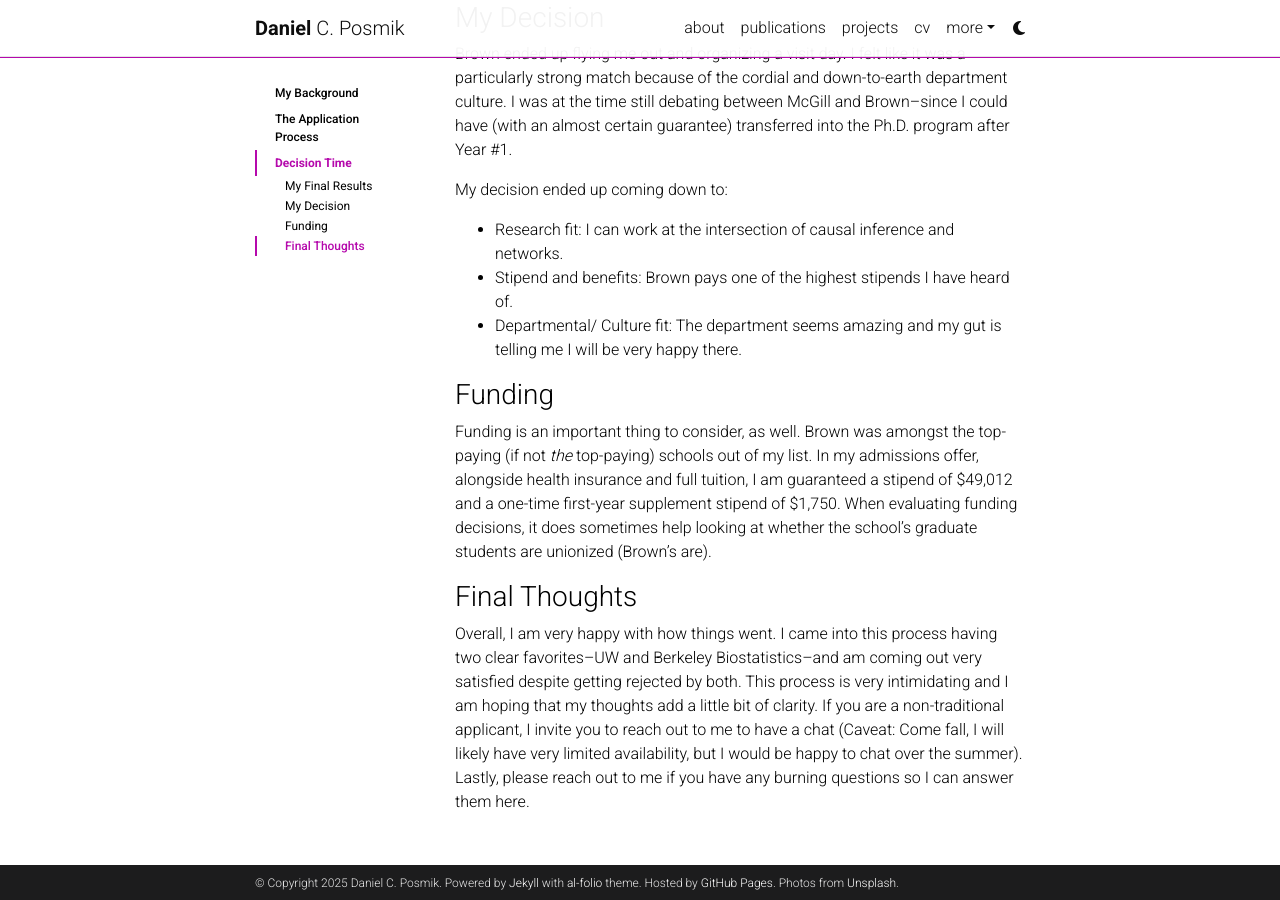
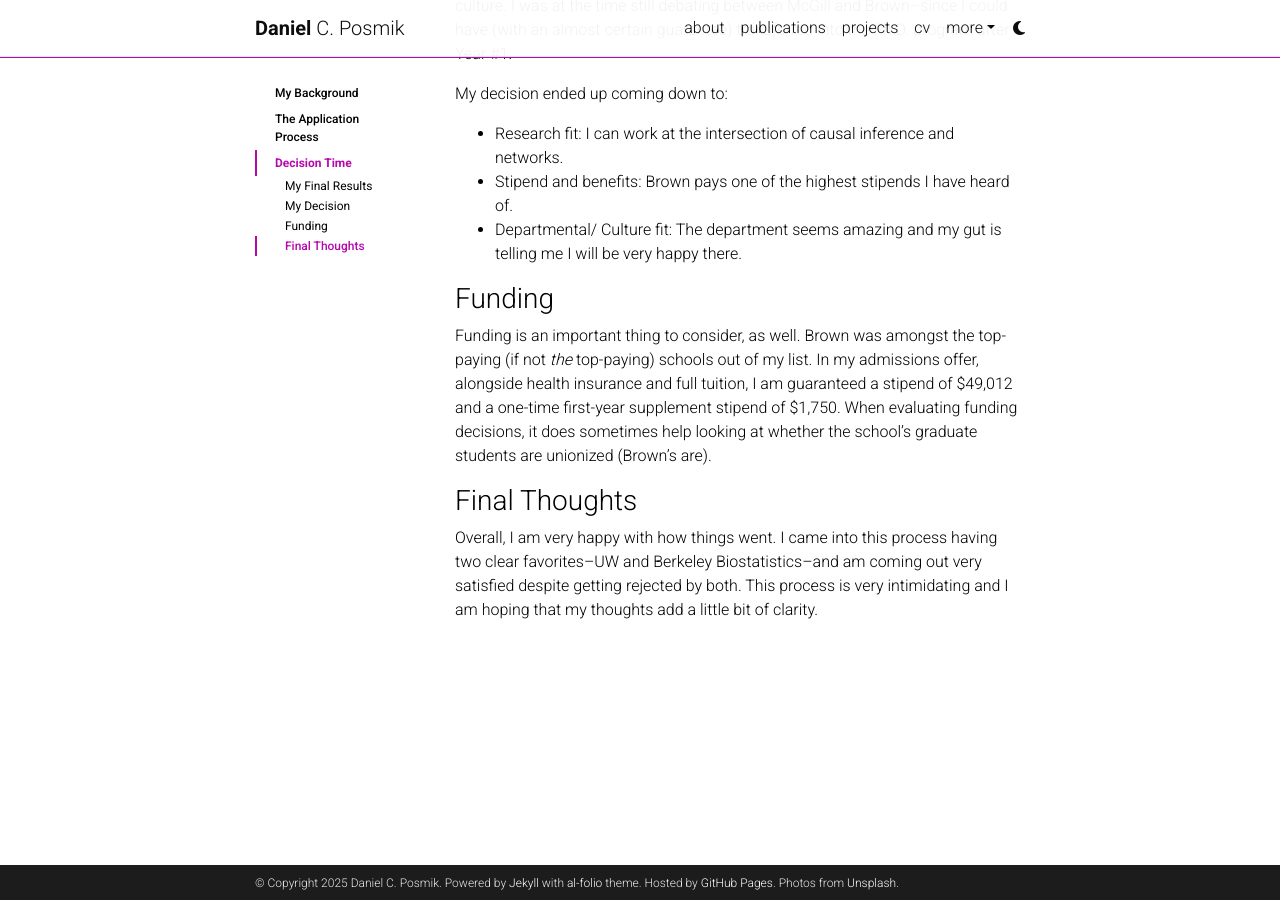
Before and after one commit to posmikdc/posmikdc.github.io, a Jekyll site: the page built from _posts/2024-04-15-biostats-phd-admit.md, in a window 1280 px wide and 900 px high, scrolled down 9693 px. Built offline with Jekyll 4.4.1, drawn with Linux system fonts in a browser that asks for light colours; comment, search, counter and statistics services are not loaded; a style sheet for code colours, icons or effects is not loaded; some of the changed text lies outside the part shown.

Commit message:
removed contact invite

```diff
--- a/_posts/2024-04-15-biostats-phd-admit.md
+++ b/_posts/2024-04-15-biostats-phd-admit.md
@@ -15,7 +15,7 @@
 
 When I was preparing my applications, I profited from other folks sharing their experiences, especially [Kat Hoffman](https://www.khstats.com/blog/phd-apps/) and [Simon Couch](https://www.simonpcouch.com/blog/2021-03-15-apply-to-stats-grad-school/). I am a first-generation college student, a community college grad, and an international student, so I understand how valuable testimony like this can be. With this blog post, I want to pay it forward to the next generation of aspiring Biostatisticians.
 
-If you are getting ready to apply, I hope my experiences can help you out. Please don't hesitate to reach out to me at [posmikdc@gmail.com](mailto:posmikdc@gmail,com). If you are a non-traditional and/or underrepresented applicant, I would be happy to glance over your work (availability permitting). In your email, briefly describe why you are reaching out and what specific advice you are seeking.
+If you are getting ready to apply, I hope my experiences can help you out.
 
 **A Preliminary Disclaimer:**
 
@@ -207,4 +207,4 @@
 
 ### Final Thoughts
 
-Overall, I am very happy with how things went. I came into this process having two clear favorites--UW and Berkeley Biostatistics--and am coming out very satisfied despite getting rejected by both. This process is very intimidating and I am hoping that my thoughts add a little bit of clarity. If you are a non-traditional applicant, I invite you to reach out to me to have a chat (Caveat: Come fall, I will likely have very limited availability, but I would be happy to chat over the summer). Lastly, please reach out to me if you have any burning questions so I can answer them here.
+Overall, I am very happy with how things went. I came into this process having two clear favorites--UW and Berkeley Biostatistics--and am coming out very satisfied despite getting rejected by both. This process is very intimidating and I am hoping that my thoughts add a little bit of clarity.
```
